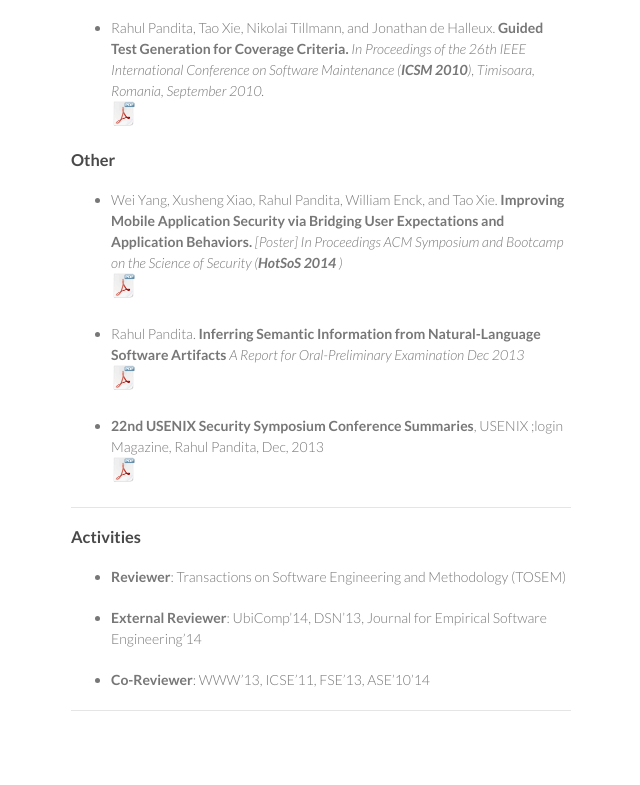
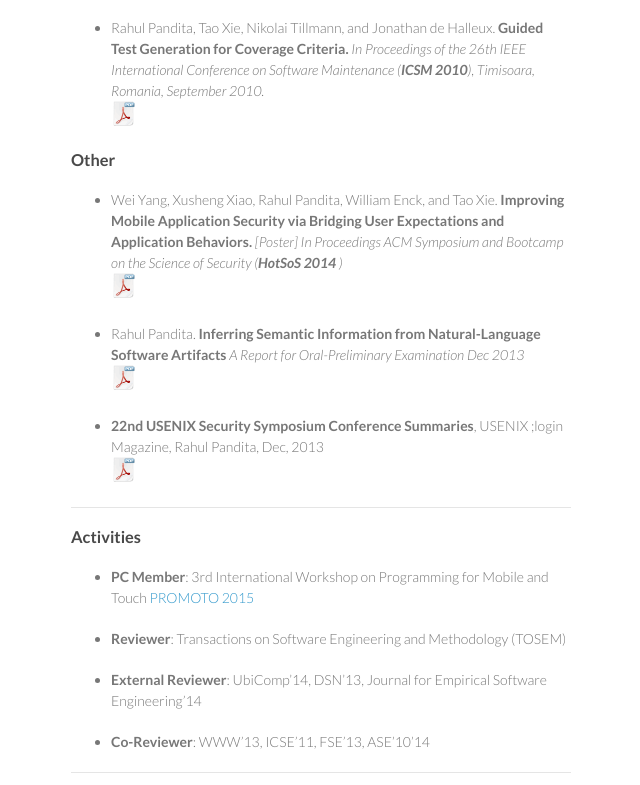
Before and after one commit to rahulpandita/rahulpandita.github.io, a plain HTML site: page index.html in a window 1280 px wide. Shown: the part 1153-1938 px from the top of the page, without its empty margins (499-1139 px from the left). Drawn offline with Linux system fonts and the light colour scheme.

Commit message:
Added PROMOTO 2015 activity

```diff
--- a/index.html
+++ b/index.html
@@ -206,6 +206,9 @@
 
 			<ul>
 				<li>
+					<p><b>PC Member</b>: 3rd International Workshop on Programming for Mobile and Touch <a href="http://www.promoto2015.org" target="_blank">PROMOTO 2015 </a></p>
+				</li>
+				<li>
 					<p><b>Reviewer</b>: Transactions on Software Engineering and Methodology (TOSEM)</p>
 				</li>
 				<li>
```
